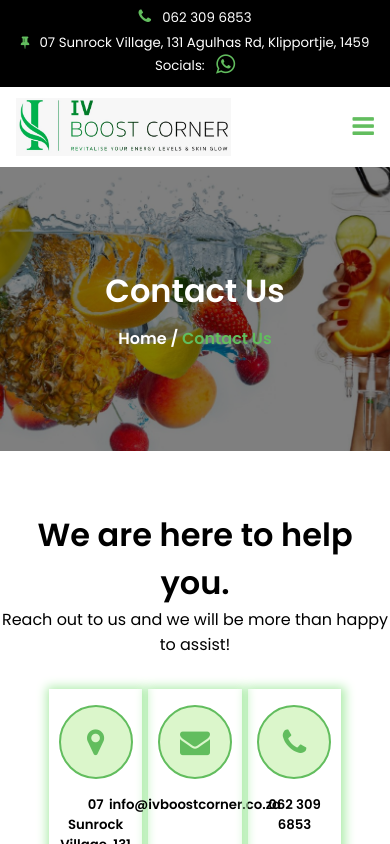
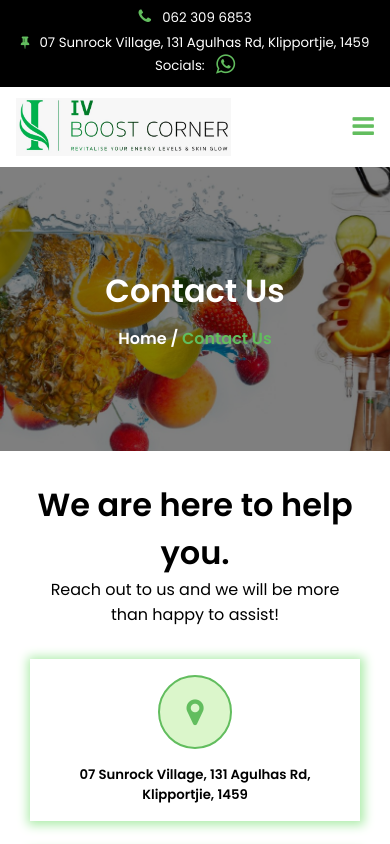
Before and after one commit to siyabongahlongwane/iv-boost-corner, a React (Vite) app: page /contact-us in a window 390 px wide. Built offline with nearby package versions, Linux system fonts and the light colour scheme.

Commit message:
Contact Mobile

```diff
--- /dev/null
+++ b/src/components/ContactCard.tsx
@@ -0,0 +1,12 @@
+const ContactCard = ({ icon, text }: { icon: string; text: string }) => {
+  return (
+    <div className="card d-flex flex-col align-items-center gap-1">
+      <div className="d-flex flex-col icon-wrapper align-items-center justify-content-center">
+        <i className={"primary-col " + icon}></i>
+      </div>
+      <h5 className="align-center">{text}</h5>
+    </div>
+  );
+};
+
+export default ContactCard;
--- a/src/components/ContactForm.tsx
+++ b/src/components/ContactForm.tsx
@@ -3,33 +3,51 @@ const ContactForm = () => {
     <div className="contact-form-wrapper d-flex flex-col gap-1 align-items-center">
       <div className="block align-center">
         <h1>Write to us.</h1>
-        <p>
-          Send us a message directly into our mailbox.
-        </p>
+        <p>Send us a message directly into our mailbox.</p>
       </div>
-      <form className="contact-form">
-        <div className="d-flex flex-col gap-std">
-          <div className="d-flex flex-row gap-1">
+      <form className="contact-form block">
+        <div className="d-flex flex-col gap-std block">
+          <div className="d-flex flex-row gap-1 flex-col-xs block">
             <div className="d-flex flex-col gap-xs flex-1">
               <label>Name</label>
-              <input type="text" required placeholder="Enter Name" />
+              <input
+                className="block"
+                type="text"
+                required
+                placeholder="Enter Name"
+              />
             </div>
             <div className="d-flex flex-col gap-xs flex-1">
               <label>Email</label>
-              <input type="text" required placeholder="Enter Email" />
+              <input
+                className="block"
+                type="text"
+                required
+                placeholder="Enter Email"
+              />
             </div>
           </div>
-          <div className="d-flex flex-row gap-1">
+          <div className="d-flex flex-row gap-1 flex-col-xs">
             <div className="d-flex flex-col gap-xs flex-1">
               <label>Phone</label>
-              <input type="text" required placeholder="Enter Phone" />
+              <input
+                className="block"
+                type="text"
+                required
+                placeholder="Enter Phone"
+              />
             </div>
             <div className="d-flex flex-col gap-xs flex-1">
               <label>Subject</label>
-              <input type="text" required placeholder="Enter Subject" />
+              <input
+                className="block"
+                type="text"
+                required
+                placeholder="Enter Subject"
+              />
             </div>
           </div>
-          <div className="d-flex flex-row gap-1">
+          <div className="d-flex flex-row gap-1 flex-col-xs">
             <div className="d-flex flex-col gap-xs flex-1">
               <label>Message</label>
               <textarea
@@ -39,11 +57,11 @@ const ContactForm = () => {
               ></textarea>
             </div>
           </div>
-            <div className="d-flex flex-col align-items-center">
-              <button className="primary-bg white-col get-started-btn">
+          <div className="d-flex flex-col align-items-center">
+            <button className="primary-bg white-col get-started-btn">
               Submit
             </button>
-            </div>
+          </div>
         </div>
       </form>
     </div>
--- a/src/components/ContactHelp.tsx
+++ b/src/components/ContactHelp.tsx
@@ -1,29 +1,30 @@
+import ContactCard from "./ContactCard";
+
 const ContactHelp = () => {
+  const contactCards = [
+    {
+      icon: "fa fa-map-marker",
+      text: "07 Sunrock Village, 131 Agulhas Rd, Klipportjie, 1459",
+    },
+    {
+      icon: "fa fa-envelope",
+      text: "info@ivboostcorner.co.za",
+    },
+    {
+      icon: "fa fa-phone",
+      text: "062 309 6853",
+    },
+  ];
   return (
     <div className="contact-help-wrapper d-flex flex-col align-items-center gap-med block">
       <div className="block align-center">
         <h1>We are here to help you.</h1>
         <p>Reach out to us and we will be more than happy to assist!</p>
       </div>
-      <div className="d-flex flex-row justify-content-between max-width-75">
-        <div className="card d-flex flex-col align-items-center gap-1">
-          <div className="d-flex flex-col icon-wrapper align-items-center justify-content-center">
-            <i className="fa fa-map-marker primary-col"></i>
-          </div>
-          <h5 className="align-center">07 Sunrock Village, 131 Agulhas Rd, Klipportjie, 1459</h5>
-        </div>
-        <div className="card d-flex flex-col align-items-center gap-1">
-          <div className="d-flex flex-col icon-wrapper align-items-center justify-content-center">
-            <i className="fa fa-envelope primary-col"></i>
-          </div>
-          <h5 className="align-center">info@ivboostcorner.co.za</h5>
-        </div>
-        <div className="card d-flex flex-col align-items-center gap-1">
-          <div className="d-flex flex-col icon-wrapper align-items-center justify-content-center">
-            <i className="fa fa-phone primary-col"></i>
-          </div>
-          <h5 className="align-center">062 309 6853</h5>
-        </div>
+      <div className="d-flex flex-row justify-content-between max-width-75 flex-col-xs gap-2-xs">
+        {contactCards.map((card) => {
+          return <ContactCard {...card}></ContactCard>
+        })}
       </div>
     </div>
   );
--- a/src/flex.scss
+++ b/src/flex.scss
@@ -88,7 +88,15 @@
         gap: 1em !important;
     }
 
+    .gap-2-xs {
+        gap: 2em !important;
+    }
+
     .align-center-xs {
         text-align: center;
     }
+
+    .contact-help-wrapper {
+        padding: 30px 0 !important;
+    }
 }
--- a/src/index.scss
+++ b/src/index.scss
@@ -170,6 +170,7 @@ body,
       padding: 1.2em;
       border: 2px solid $primaryGreen;
       border-radius: 10px;
+      box-sizing: border-box;
     }
 
     button {
--- a/src/reponsiveness.scss
+++ b/src/reponsiveness.scss
@@ -1,7 +1,8 @@
-@media (max-width: 600px){
+@media (max-width: 600px) {
     .topbar-wrapper {
         padding: 8px 4px !important;
         height: auto !important;
+
         .topbar {
             height: inherit;
         }
@@ -9,6 +10,7 @@
 
     .navbar-wrapper .navbar {
         padding: 1em !important;
+
         .logo {
             width: 60% !important;
         }
@@ -21,10 +23,11 @@
         padding: 10px;
         box-sizing: border-box;
         z-index: 1;
+
         li {
-          padding-bottom: 6px;
+            padding-bottom: 6px;
         }
-      }
+    }
 
     .menu-icon {
         font-size: 25px;
@@ -32,9 +35,30 @@
 
     .footer {
         padding: .5em !important;
+
         .title {
-        width: unset !important;
+            width: unset !important;
+        }
+    }
+
+    .max-width-75 {
+        width: 100% !important;
+        box-sizing: border-box;
+    }
+
+    .contact-help-wrapper {
+        padding: 30px 30px 0 30px !important;
+        box-sizing: border-box;
+        .card {
+            width: 100% !important;
+        }
+    }
+
+    .contact-form {
+        width: 100% !important;
+    }
+
+    .contact-form-wrapper {
+        padding: 30px !important;
     }
 }
-
-}
```
